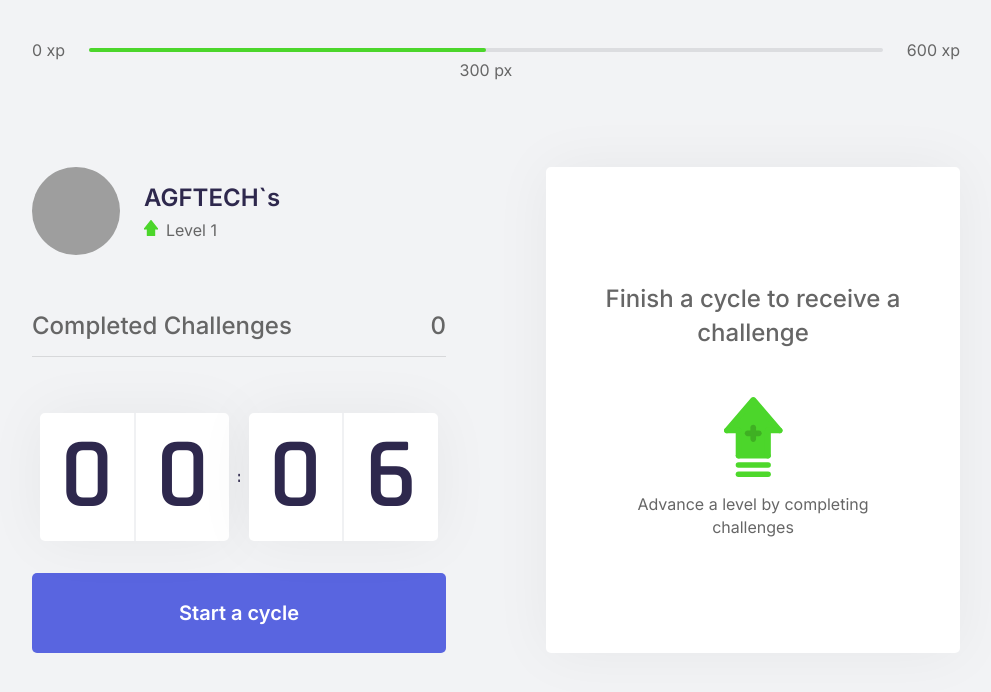
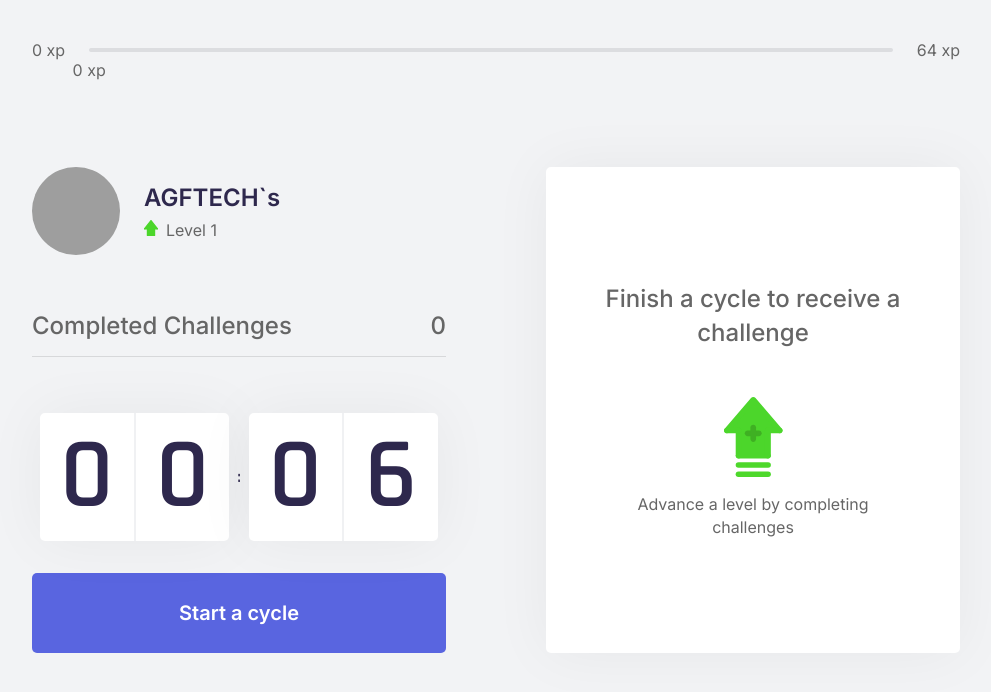
Before and after one commit to agftech/nlw-04-reactjs-moveit, a Next.js app: page / in a window 1280 px wide. Shown: the top 692 px of the page, without its empty margins (144-1135 px from the left). Built offline with nearby package versions, Linux system fonts and the light colour scheme; grey boxes are pictures that could not be loaded.

Commit message:
feat: :package: add context to experienceBar

```diff
--- a/src/components/ExperienceBar.tsx
+++ b/src/components/ExperienceBar.tsx
@@ -1,17 +1,31 @@
+import { useContext } from 'react'
+import { ChallengesContext } from '../contexts/ChallengesContext'
+
 import styles from '../styles/components/ExperienceBar.module.css'
 
 export function ExperienceBar() {
+  const { currentExperience, experienceToNextLevel } = useContext(
+    ChallengesContext
+  )
+
+  const porcentToNextLevel = Math.round(
+    (currentExperience * 100) / experienceToNextLevel
+  )
+
   return (
     <header className={styles.experinceBar}>
       <span>0 xp</span>
       <div>
-        <div style={{ width: '50%' }} />
+        <div style={{ width: `${porcentToNextLevel}` }} />
 
-        <span className={styles.currentExperience} style={{ left: '50%' }}>
-          300 px
+        <span
+          className={styles.currentExperience}
+          style={{ left: `${porcentToNextLevel}` }}
+        >
+          {currentExperience} xp
         </span>
       </div>
-      <span>600 xp</span>
+      <span>{experienceToNextLevel} xp</span>
     </header>
   )
 }
--- a/src/contexts/ChallengesContext.tsx
+++ b/src/contexts/ChallengesContext.tsx
@@ -13,6 +13,7 @@ interface ChallengesContextData {
   currentExperience: number
   challengesCompleted: number
   activeChallenge: Challenge | null
+  experienceToNextLevel: number
   levelUp: () => void
   startNewChallenge: () => void
   resetChallenge: () => void
@@ -30,6 +31,8 @@ export function ChallengesProvider({ children }: ChallengesProviderProps) {
   const [challengesCompleted, setChallengesCompleted] = useState(0)
 
   const [activeChallenge, setActiveChallenge] = useState(null)
+
+  const experienceToNextLevel = (((level + 1) * 4) ** 2)
 
   function levelUp() {
     setLevel(level + 1)
@@ -53,6 +56,7 @@ export function ChallengesProvider({ children }: ChallengesProviderProps) {
         currentExperience,
         challengesCompleted,
         activeChallenge,
+        experienceToNextLevel,
         levelUp,
         startNewChallenge,
         resetChallenge
```
